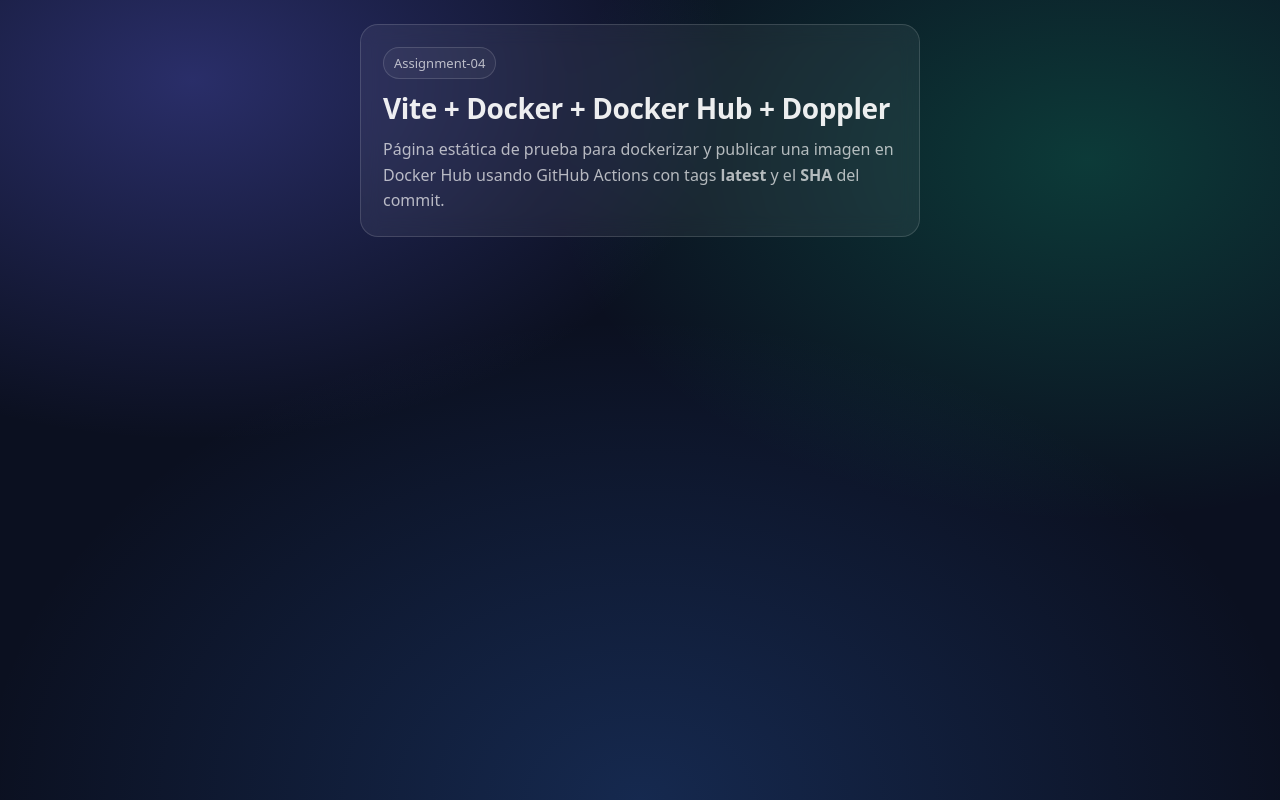
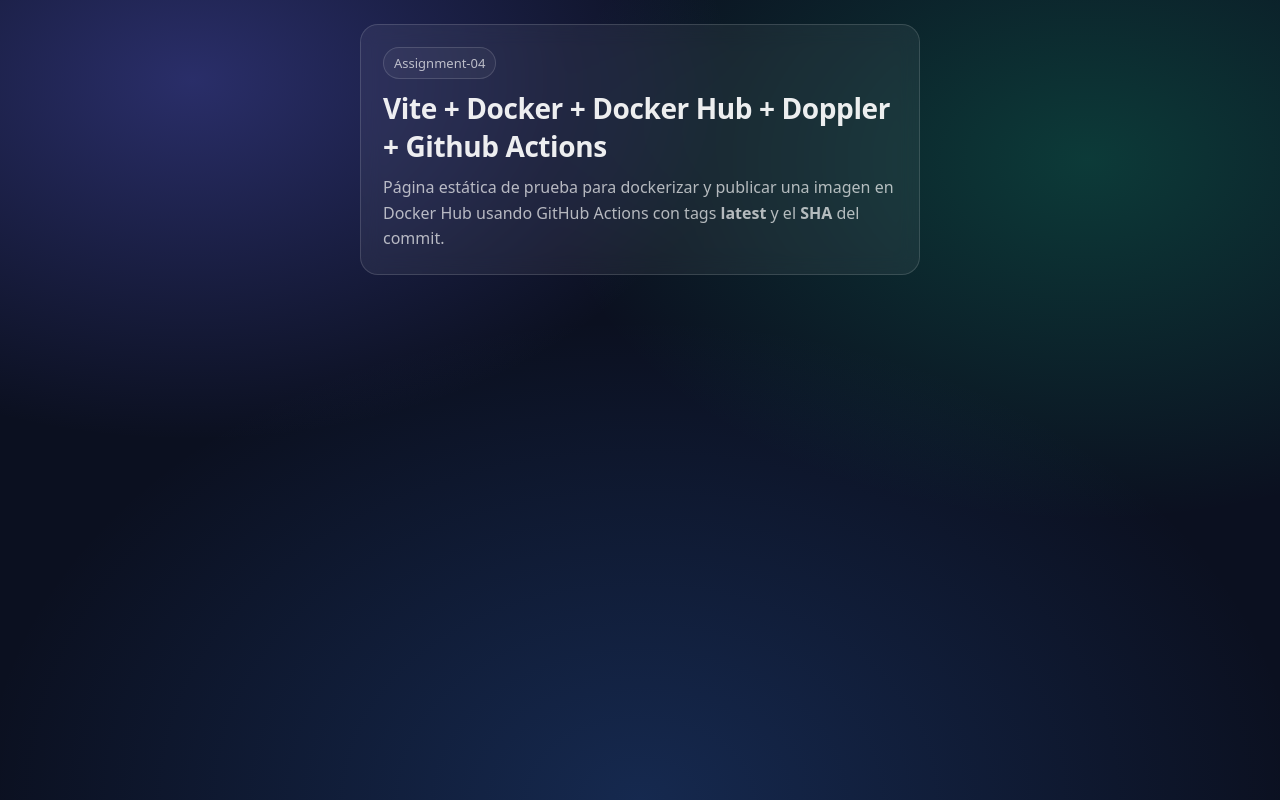
Before and after one commit to danielixcot/ArquitecturaSistemas2, a React (Vite) app: page / in a window 1280 px wide. Built offline with nearby package versions, Linux system fonts and the light colour scheme.

Commit message:
feat(ui): update copy

```diff
--- a/src/App.jsx
+++ b/src/App.jsx
@@ -3,7 +3,7 @@
     <div className="page">
       <main className="card">
         <p className="badge">Assignment-04</p>
-        <h1 className="title">Vite + Docker + Docker Hub + Doppler</h1>
+        <h1 className="title">Vite + Docker + Docker Hub + Doppler + Github Actions</h1>
         <p className="text">
           Página estática de prueba para dockerizar y publicar una imagen en Docker Hub usando
           GitHub Actions con tags <strong>latest</strong> y el <strong>SHA</strong> del commit.
```
